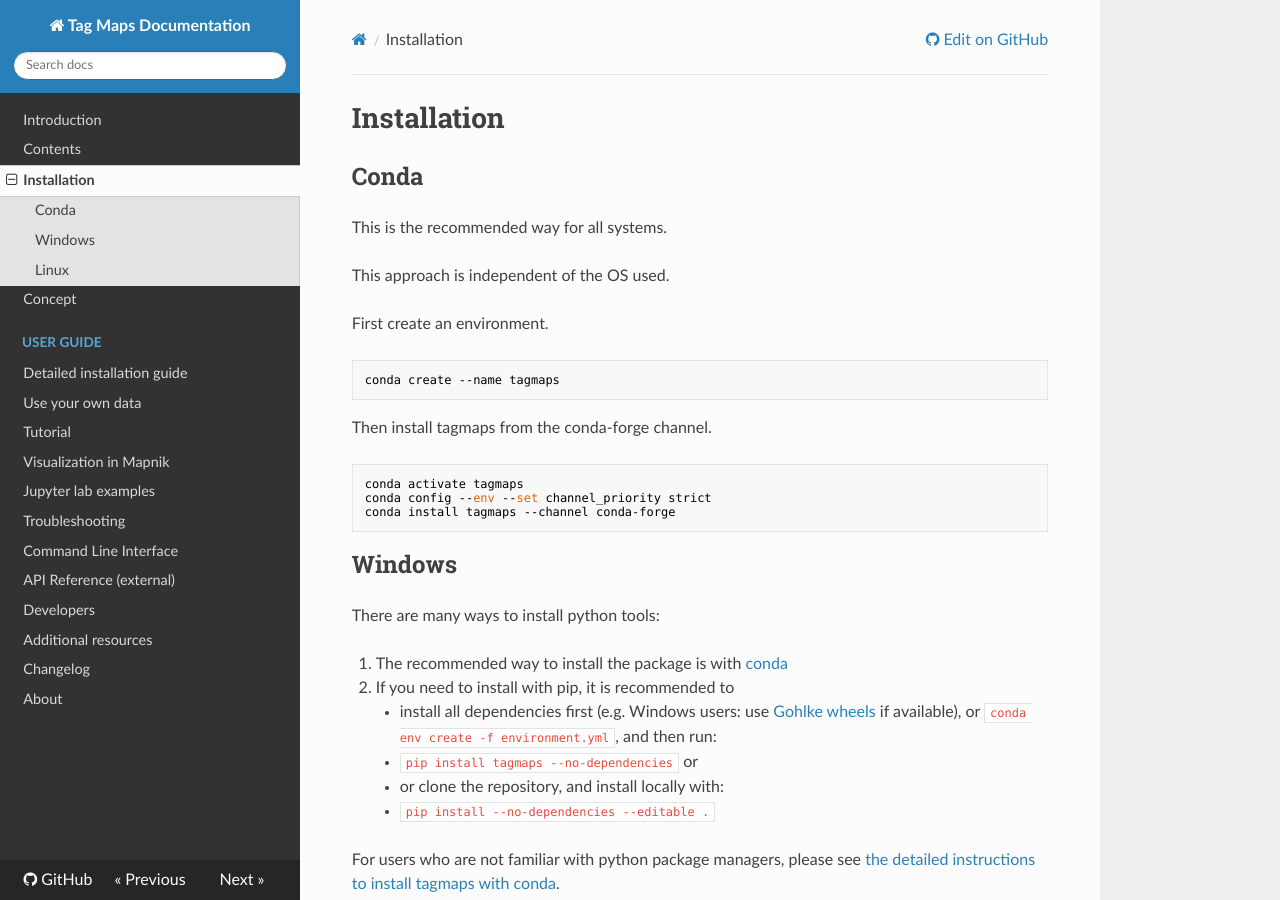
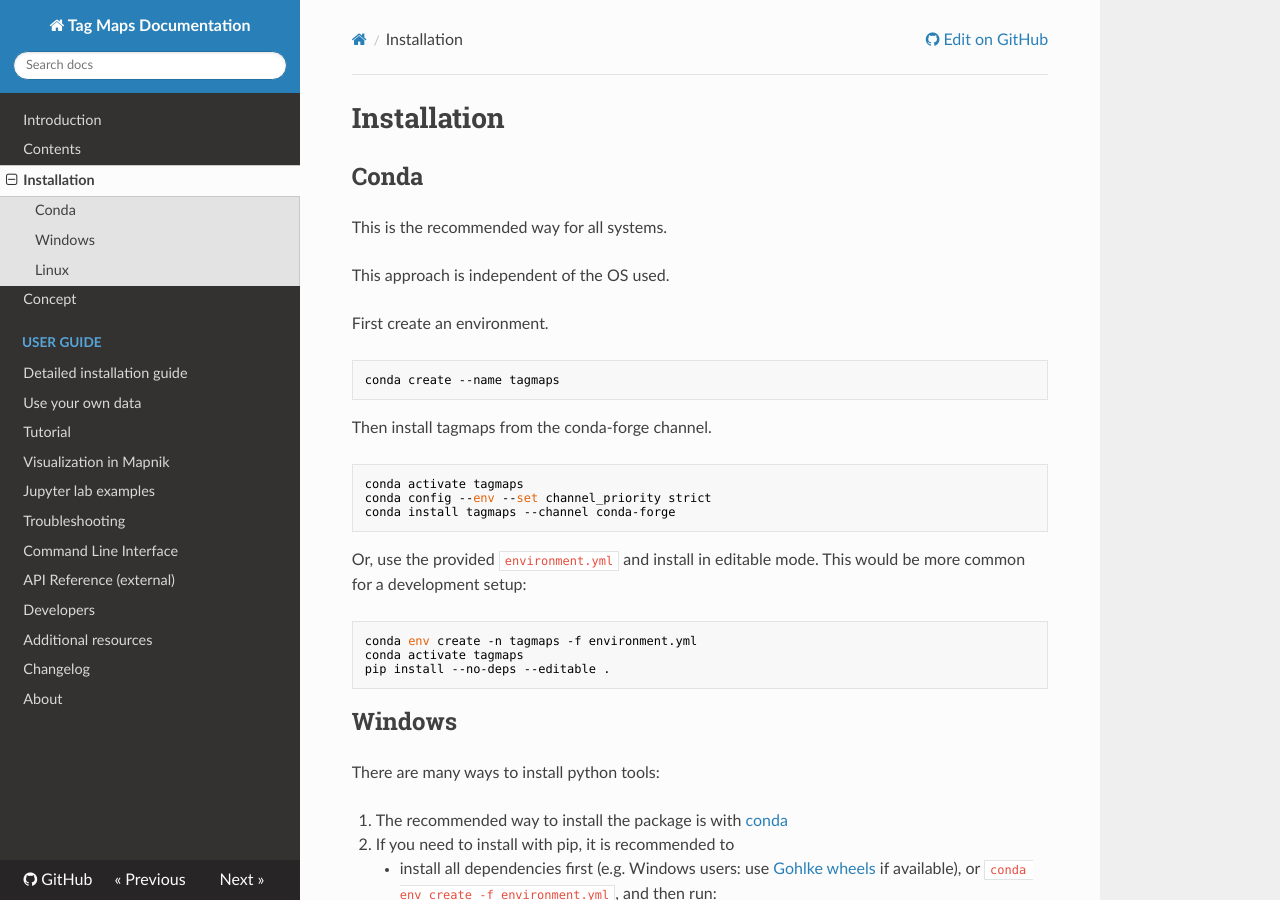
Before and after one commit to Sieboldianus/TagMaps, an MkDocs documentation site: the page built from docs/quick-guide.md, in a window 1280 px wide and 900 px high. Built offline with MkDocs 1.6.1, drawn with Linux system fonts in a browser that asks for light colours; nearby versions of some CDN libraries.

Commit message:
docs: add instructions to install from environment.yml

````diff
--- a/docs/quick-guide.md
+++ b/docs/quick-guide.md
@@ -17,6 +17,14 @@
 conda activate tagmaps
 conda config --env --set channel_priority strict
 conda install tagmaps --channel conda-forge
+```
+
+Or, use the provided `environment.yml` and install in editable mode.
+This would be more common for a development setup:
+```bash
+conda env create -n tagmaps -f environment.yml
+conda activate tagmaps
+pip install --no-deps --editable .
 ```
 
 ## Windows
````
